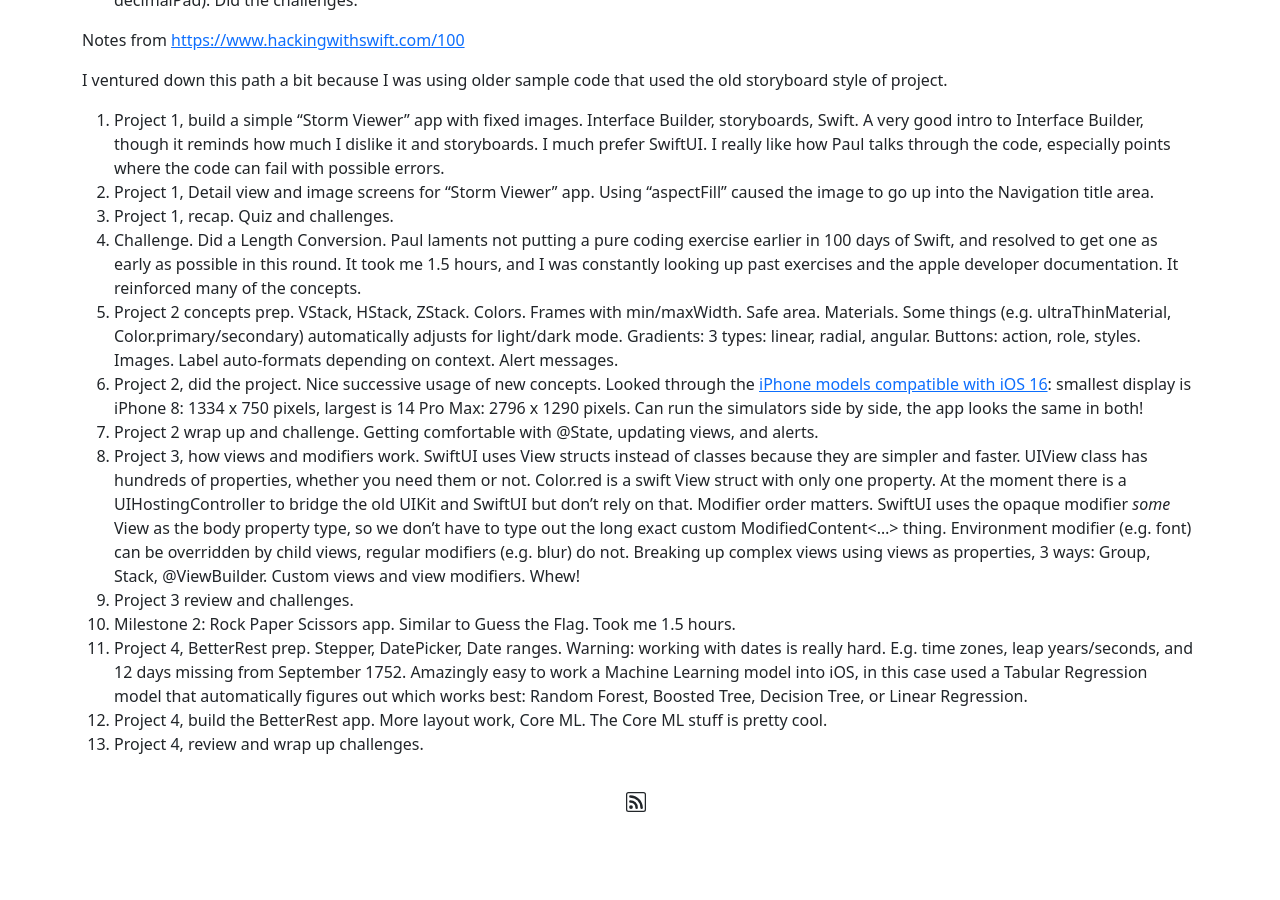
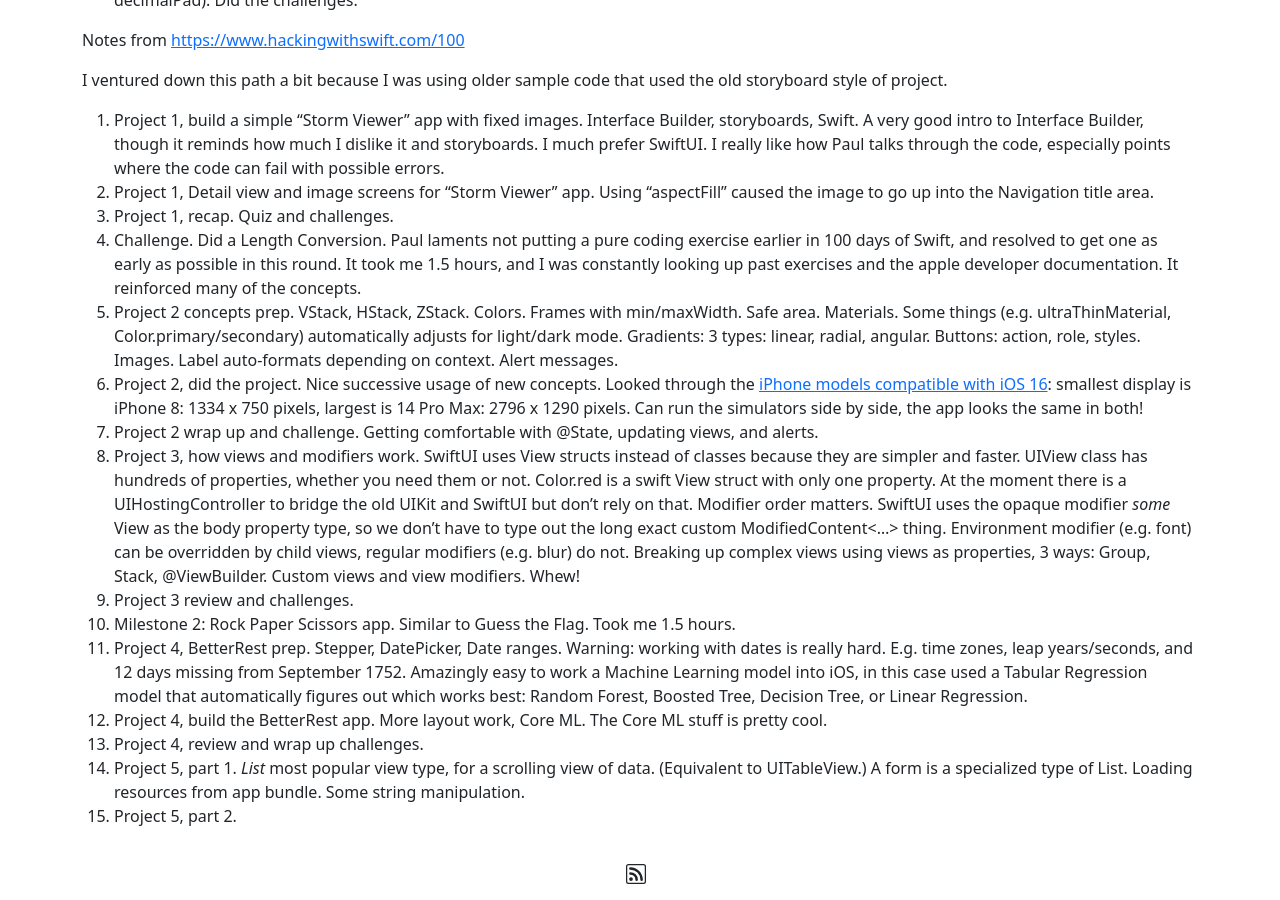
Before and after one commit to matthewdrees/matthewdrees.github.io, a Jekyll site: the page built from _posts/2023-07-07-100-days-of-swiftui.md, in a window 1280 px wide and 900 px high, scrolled down 1096 px. Built offline with Jekyll 4.4.1, drawn with Linux system fonts in a browser that asks for light colours; before the commit the page ends 1924 px from its top, so only the background shows below that.

Commit message:
SwiftUI 100, day 29.

```diff
--- a/_posts/2023-07-07-100-days-of-swiftui.md
+++ b/_posts/2023-07-07-100-days-of-swiftui.md
@@ -45,3 +45,5 @@ I ventured down this path a bit because I was using older sample code that used
 26. Project 4, BetterRest prep. Stepper, DatePicker, Date ranges. Warning: working with dates is really hard. E.g. time zones, leap years/seconds, and 12 days missing from September 1752. Amazingly easy to work a Machine Learning model into iOS, in this case used a Tabular Regression model that automatically figures out which works best: Random Forest, Boosted Tree, Decision Tree, or Linear Regression.
 27. Project 4, build the BetterRest app. More layout work, Core ML. The Core ML stuff is pretty cool.
 28. Project 4, review and wrap up challenges.
+29. Project 5, part 1. *List* most popular view type, for a scrolling view of data. (Equivalent to UITableView.) A form is a specialized type of List. Loading resources from app bundle. Some string manipulation.
+20. Project 5, part 2.
```
